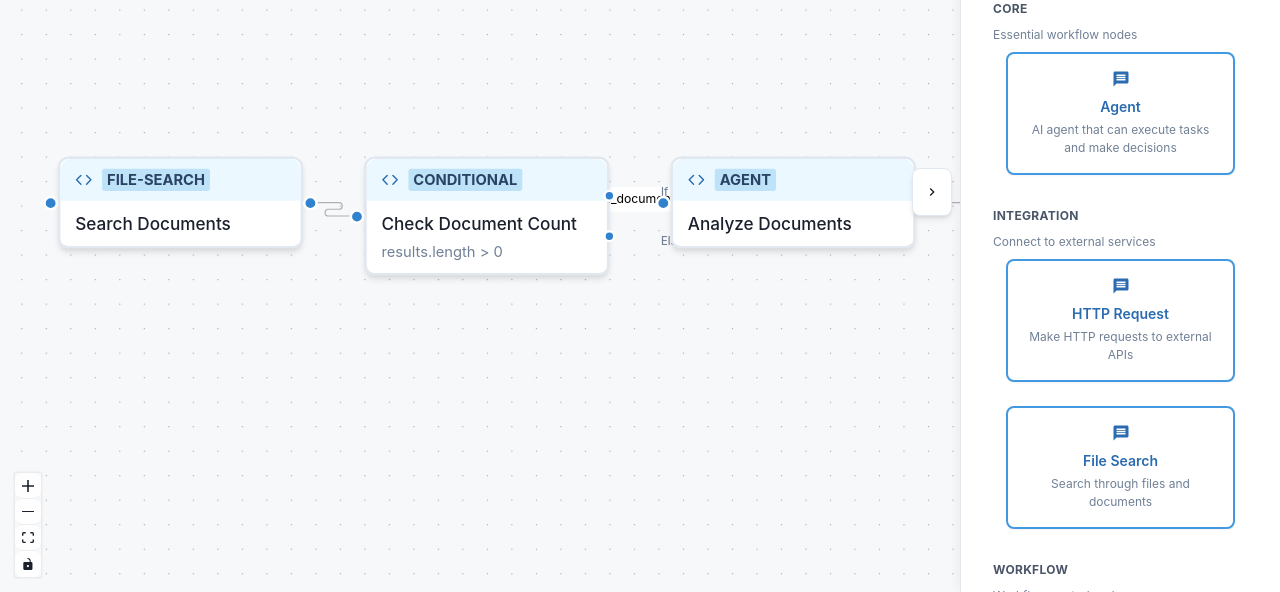
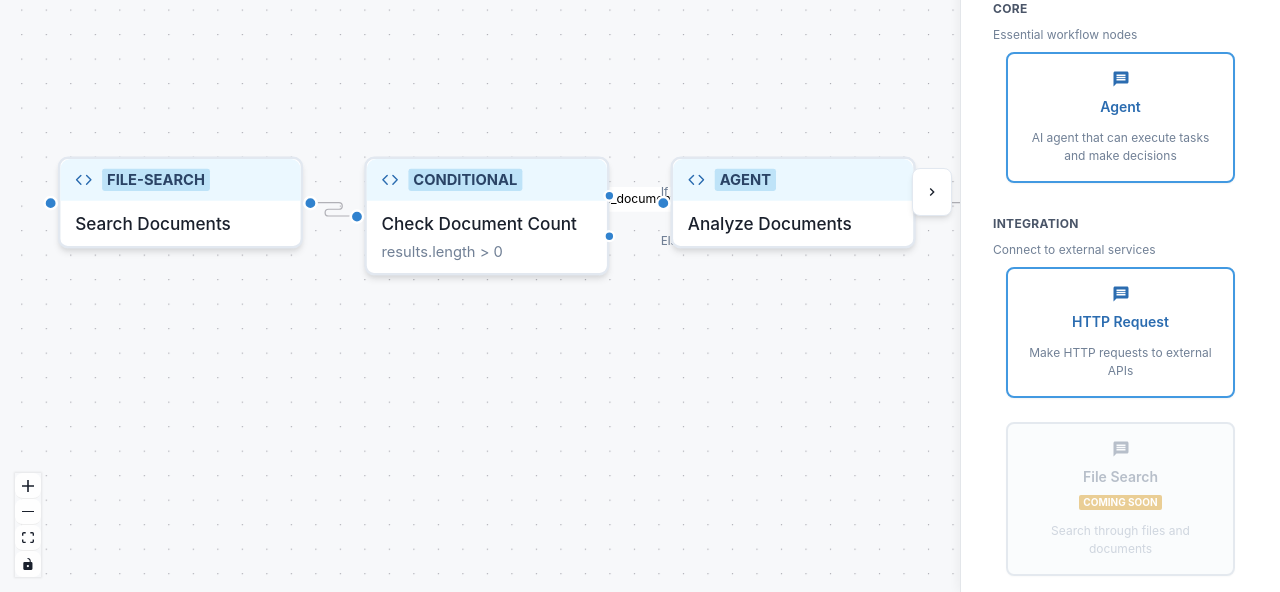
Before and after one commit to Dutt23/agentic-orchestrator, a React (Vite) app in the folder frontend/flow-builder/: page /workflow/1 in a window 1280 px wide. Shown: the part 208-800 px from the top of the page. Built offline with nearby package versions, Linux system fonts and the light colour scheme; no server answers.

Commit message:
update node registry

```diff
--- a/frontend/flow-builder/public/node-registry.json
+++ b/frontend/flow-builder/public/node-registry.json
@@ -90,7 +90,7 @@
       "id": "loop",
       "label": "Loop",
       "category": "logic",
-      "status": "active",
+      "status": "coming_soon",
       "icon": "FiRepeat",
       "color": "red",
       "description": "Repeat execution until condition is met",
@@ -106,7 +106,8 @@
           "description": "Break condition (CEL expression)"
         }
       },
-      "outputs": ["loop", "break"]
+      "outputs": ["loop", "break"],
+      "note": "Loop implementation in progress"
     },
     "transform": {
       "id": "transform",
@@ -160,13 +161,13 @@
       "id": "file-search",
       "label": "File Search",
       "category": "integration",
-      "status": "experimental",
+      "status": "coming_soon",
       "icon": "FiSearch",
       "color": "blue",
       "description": "Search through files and documents",
       "config_schema": {},
       "outputs": ["default"],
-      "note": "Experimental feature, API may change"
+      "note": "Worker implementation in progress"
     }
   },
   "categories": {
--- a/frontend/flow-builder/src/components/NodeItem.jsx
+++ b/frontend/flow-builder/src/components/NodeItem.jsx
@@ -1,4 +1,4 @@
-import { Box, Center, Text } from '@chakra-ui/react';
+import { Box, Center, Text, Badge, VStack } from '@chakra-ui/react';
 import {
   MdMessage,
   MdImage,
@@ -15,40 +15,50 @@ const iconComponents = {
 
 export default function NodeItem({ nodeType, onDragStart }) {
   const IconComponent = iconComponents[nodeType.icon] || MdMessage;
+  const isComingSoon = nodeType.status === 'coming_soon';
+  const isDisabled = nodeType.disabled || isComingSoon;
 
   return (
     <Center width="100%" mb={4}>
       <Box
         as="div"
-        draggable
-        onDragStart={(e) => onDragStart(e, nodeType)}
+        draggable={!isDisabled}
+        onDragStart={(e) => !isDisabled && onDragStart(e, nodeType)}
         border="2px solid"
-        borderColor="blue.400"
+        borderColor={isDisabled ? "gray.300" : "blue.400"}
         borderRadius="lg"
         p={4}
         width="90%"
         textAlign="center"
-        cursor="grab"
-        color="blue.600"
-        bg="white"
-        _hover={{
+        cursor={isDisabled ? "not-allowed" : "grab"}
+        color={isDisabled ? "gray.500" : "blue.600"}
+        bg={isDisabled ? "gray.50" : "white"}
+        opacity={isDisabled ? 0.5 : 1}
+        _hover={!isDisabled ? {
           bg: 'blue.50',
           transform: 'translateY(-2px)',
           boxShadow: 'md',
-        }}
+        } : {}}
         transition="all 0.2s"
         boxShadow="sm"
         userSelect="none"
       >
-        <Center mb={2}>
+        <VStack spacing={2}>
+          <Center>
             <IconComponent size={18} />
           </Center>
           <Text fontWeight="semibold" fontSize="sm">
             {nodeType.label}
           </Text>
-        <Text fontSize="xs" color="gray.500" mt={1}>
+          {isComingSoon && (
+            <Badge colorScheme="yellow" fontSize="10px" variant="solid">
+              Coming Soon
+            </Badge>
+          )}
+          <Text fontSize="xs" color={isDisabled ? "gray.400" : "gray.500"} mt={1}>
             {nodeType.description}
           </Text>
+        </VStack>
       </Box>
     </Center>
   );
--- a/frontend/flow-builder/src/components/NodesPanel.jsx
+++ b/frontend/flow-builder/src/components/NodesPanel.jsx
@@ -48,7 +48,8 @@ export default function NodesPanel({
         label: node.label,
         description: node.description,
         status: node.status,
-        defaultData: { type: node.id }
+        defaultData: { type: node.id },
+        disabled: node.status === 'coming_soon' // Disable coming_soon nodes
       });
     });
 
--- a/frontend/flow-builder/src/components/run/RunExecutionGraph.jsx
+++ b/frontend/flow-builder/src/components/run/RunExecutionGraph.jsx
@@ -23,7 +23,7 @@ const getNodeColors = (status) => STATUS_COLORS[status] || STATUS_COLORS.default
 export default function RunExecutionGraph({ workflowIR, nodeExecutions, onNodeClick }) {
   const [nodes, setNodes, onNodesChange] = useNodesState([]);
   const [edges, setEdges] = useEdgesState([]);
-  const [showLegend, setShowLegend] = useState(true);
+  const [showLegend, setShowLegend] = useState(false); // Closed by default to not block graph
 
   useEffect(() => {
     if (!workflowIR || !workflowIR.nodes) {
```
Also changed, not shown: 1 other file (tests, documents, lock files or other folders). Lines whose indentation alone changed are shown as unchanged.
